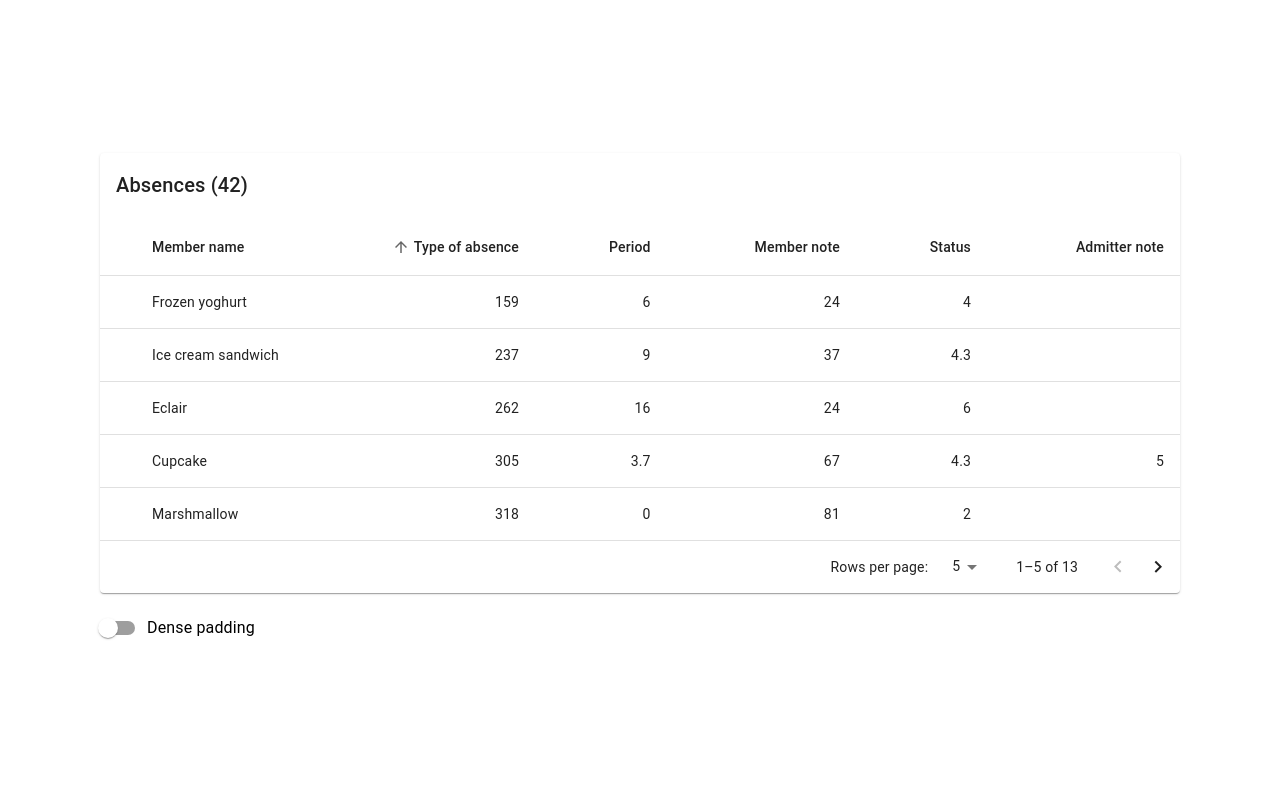
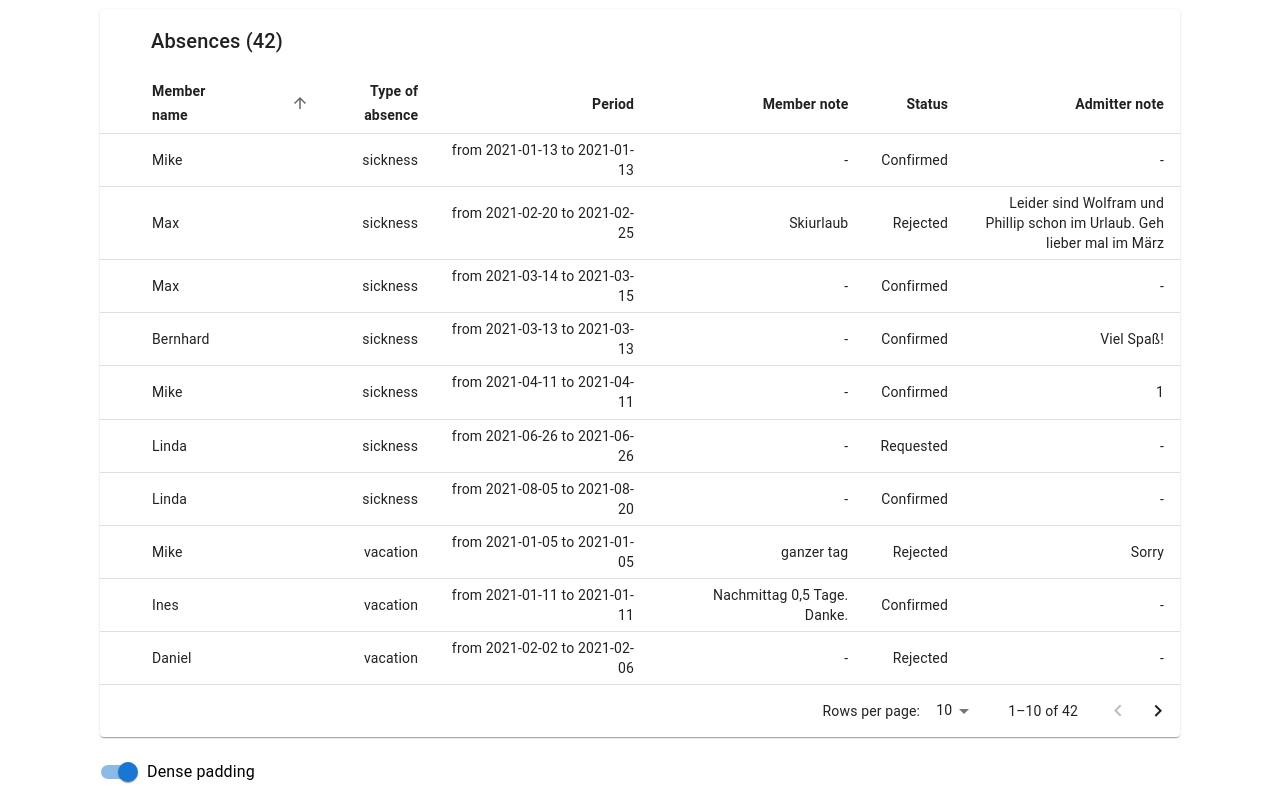
Before and after one commit to Mehdi01-git/smart-code-company-frontend-test, a React (Create React App) app: page / in a window 1280 px wide. Built offline with nearby package versions, Linux system fonts and the light colour scheme.

Commit message:
Injecting Data

```diff
--- a/src/components/Paginate.jsx
+++ b/src/components/Paginate.jsx
@@ -15,14 +15,13 @@ import Typography from "@mui/material/Typography";
 import Paper from "@mui/material/Paper";
 import absences from "../assets/absences.json";
 import members from "../assets/members.json";
-import IconButton from "@mui/material/IconButton";
-import Tooltip from "@mui/material/Tooltip";
 import FormControlLabel from "@mui/material/FormControlLabel";
 import Switch from "@mui/material/Switch";
 import { visuallyHidden } from "@mui/utils";
 
-function createData(name, type, period, memNote, status, admitNote) {
+function createData(key, name, type, period, memNote, status, admitNote) {
   return {
+    key,
     name,
     type,
     period,
@@ -32,27 +31,23 @@ function createData(name, type, period, memNote, status, admitNote) {
   };
 }
 
-// const newRows = [
-//   absences.payload.map((absence, i) => {
-//     return createData(absence.userId);
-//   }),
-// ];
-
-const rows = [
-  createData("Cupcake", 305, 3.7, 67, 4.3, 5),
-  createData("Donut", 452, 25.0, 51, 4.9),
-  createData("Eclair", 262, 16.0, 24, 6.0),
-  createData("Frozen yoghurt", 159, 6.0, 24, 4.0),
-  createData("Gingerbread", 356, 16.0, 49, 3.9),
-  createData("Honeycomb", 408, 3.2, 87, 6.5),
-  createData("Ice cream sandwich", 237, 9.0, 37, 4.3),
-  createData("Jelly Bean", 375, 0.0, 94, 0.0),
-  createData("KitKat", 518, 26.0, 65, 7.0),
-  createData("Lollipop", 392, 0.2, 98, 0.0),
-  createData("Marshmallow", 318, 0, 81, 2.0),
-  createData("Nougat", 360, 19.0, 9, 37.0),
-  createData("Oreo", 437, 18.0, 63, 4.0),
-];
+const rows = absences.payload.map((absence, i) => {
+  return createData(
+    i,
+    members.payload.map((member) => {
+      return member.userId === absence.userId ? member.name : "";
+    }),
+    absence.type,
+    `from ${absence.startDate} to ${absence.endDate}`,
+    absence.memberNote === "" ? "-" : absence.memberNote,
+    absence.rejectedAt !== null
+      ? "Rejected"
+      : absence.confirmedAt !== null
+      ? "Confirmed"
+      : "Requested",
+    absence.admitterNote === "" ? "-" : absence.admitterNote
+  );
+});
 
 function descendingComparator(a, b, orderBy) {
   if (b[orderBy] < a[orderBy]) {
@@ -126,17 +121,11 @@ const headCells = [
 ];
 
 function EnhancedTableHead(props) {
-  const {
-    onSelectAllClick,
-    order,
-    orderBy,
-    numSelected,
-    rowCount,
-    onRequestSort,
-  } = props;
+  const { order, orderBy, onRequestSort } = props;
   const createSortHandler = (property) => (event) => {
     onRequestSort(event, property);
   };
+  console.log(rows);
 
   return (
     <TableHead>
@@ -154,7 +143,7 @@ function EnhancedTableHead(props) {
               direction={orderBy === headCell.id ? order : "asc"}
               onClick={createSortHandler(headCell.id)}
             >
-              {headCell.label}
+              <b>{headCell.label}</b>
               {orderBy === headCell.id ? (
                 <Box component="span" sx={visuallyHidden}>
                   {order === "desc" ? "sorted descending" : "sorted ascending"}
@@ -205,7 +194,7 @@ function EnhancedTableToolbar(props) {
         </Typography>
       ) : (
         <Typography
-          sx={{ flex: "1 1 100%" }}
+          sx={{ flex: "1 1 100%", marginLeft: "35px" }}
           variant="h6"
           id="tableTitle"
           component="div"
@@ -226,8 +215,8 @@ export default function EnhancedTable() {
   const [orderBy, setOrderBy] = React.useState("type");
   const [selected, setSelected] = React.useState([]);
   const [page, setPage] = React.useState(0);
-  const [dense, setDense] = React.useState(false);
-  const [rowsPerPage, setRowsPerPage] = React.useState(5);
+  const [dense, setDense] = React.useState(true);
+  const [rowsPerPage, setRowsPerPage] = React.useState(10);
 
   const handleRequestSort = (event, property) => {
     const isAsc = orderBy === property && order === "asc";
@@ -242,26 +231,6 @@ export default function EnhancedTable() {
       return;
     }
     setSelected([]);
-  };
-
-  const handleClick = (event, name) => {
-    const selectedIndex = selected.indexOf(name);
-    let newSelected = [];
-
-    if (selectedIndex === -1) {
-      newSelected = newSelected.concat(selected, name);
-    } else if (selectedIndex === 0) {
-      newSelected = newSelected.concat(selected.slice(1));
-    } else if (selectedIndex === selected.length - 1) {
-      newSelected = newSelected.concat(selected.slice(0, -1));
-    } else if (selectedIndex > 0) {
-      newSelected = newSelected.concat(
-        selected.slice(0, selectedIndex),
-        selected.slice(selectedIndex + 1)
-      );
-    }
-
-    setSelected(newSelected);
   };
 
   const handleChangePage = (event, newPage) => {
@@ -311,11 +280,10 @@ export default function EnhancedTable() {
                   return (
                     <TableRow
                       hover
-                      onClick={(event) => handleClick(event, row.name)}
                       role="checkbox"
                       aria-checked={isItemSelected}
                       tabIndex={-1}
-                      key={row.name}
+                      key={row.key}
                       selected={isItemSelected}
                     >
                       <TableCell padding="checkbox"></TableCell>
@@ -328,10 +296,14 @@ export default function EnhancedTable() {
                         {row.name}
                       </TableCell>
                       <TableCell align="right">{row.type}</TableCell>
-                      <TableCell align="right">{row.period}</TableCell>
+                      <TableCell style={{ width: "20%" }} align="right">
+                        {row.period}
+                      </TableCell>
                       <TableCell align="right">{row.memNote}</TableCell>
                       <TableCell align="right">{row.status}</TableCell>
-                      <TableCell align="right">{row.admitNote}</TableCell>
+                      <TableCell style={{ width: "20%" }} align="right">
+                        {row.admitNote}
+                      </TableCell>
                     </TableRow>
                   );
                 })}
```
